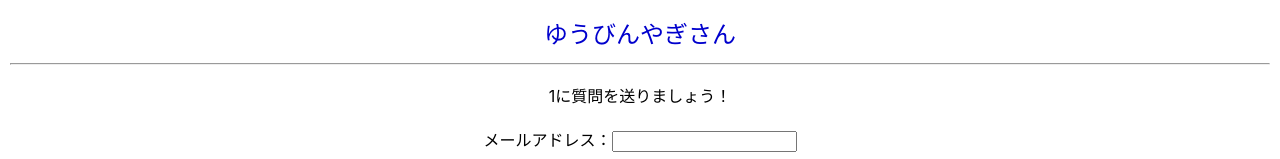
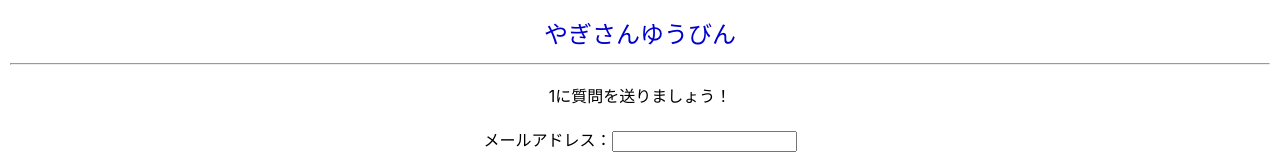
Before and after one commit to shimiwaka/yagisan-react, a React (Create React App) app: page /box/1 in a window 1280 px wide. Shown: the top 159 px of the page. Built offline with nearby package versions, Linux system fonts and the light colour scheme.

Commit message:
update mypage style

```diff
--- a/public/index.html
+++ b/public/index.html
@@ -5,10 +5,10 @@
     <link rel="icon" href="%PUBLIC_URL%/favicon.ico" />
     <meta name="viewport" content="width=device-width, initial-scale=1" />
     <meta name="theme-color" content="#000000" />
-    <meta name="ゆうびんやぎさん" content="ちょっぴり安心な投書箱サービス" />
+    <meta name="やぎさんゆうびん" content="ちょっぴり安心な投書箱サービス" />
     <link rel="apple-touch-icon" href="%PUBLIC_URL%/logo192.png" />
     <link rel="manifest" href="%PUBLIC_URL%/manifest.json" />
-    <title>あんしんやぎさん</title>
+    <title>やぎさんゆうびん</title>
   </head>
   <body>
     <noscript>You need to enable JavaScript to run this app.</noscript>
--- a/src/App.css
+++ b/src/App.css
@@ -32,3 +32,13 @@ textarea {
   font-size: 18px;
   font-weight: bold;
 }
+
+.Box {
+  margin: auto;
+  margin-bottom: 25px;
+  width: 350px;
+  padding: 15px;
+  border: solid;
+  border-width: 1px;
+  border-color: #0000cd;
+}
--- a/src/App.tsx
+++ b/src/App.tsx
@@ -13,7 +13,7 @@ function App() {
   return (
     <div className="App">
       <div className="Header">
-        <Link to="/">ゆうびんやぎさん</Link>
+        <Link to="/">やぎさんゆうびん</Link>
       </div>
       <hr />
       <div className="Menu">
--- a/src/components/MyPage.tsx
+++ b/src/components/MyPage.tsx
@@ -73,8 +73,7 @@ const MyPage = () => {
           ? "質問が何も届いていません。"
           : questions.map((value, i) => {
               return (
-                <div>
-                  <hr />
+                <div className="Box">
                   {value.body}
                   <div>
                     <Link to={"/question/" + value.token}>返信する</Link>
```
